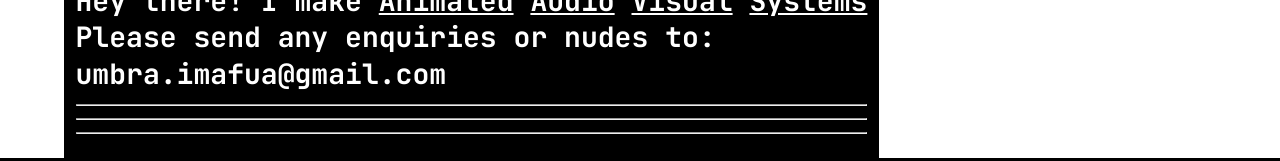
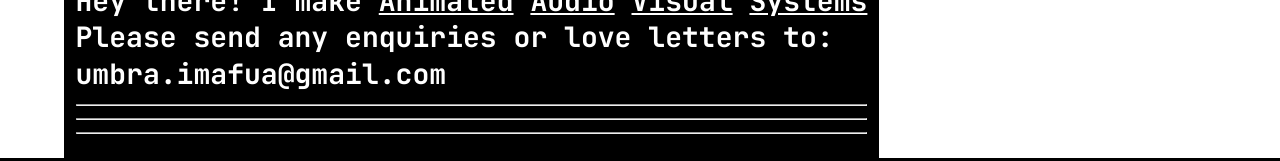
Before and after one commit to umbra-imafua/imafua.github.io, a plain HTML site: page index.html in a window 1280 px wide. Shown: the part 642-803 px from the top of the page. Drawn offline with Linux system fonts and the light colour scheme; files whose address does not match are found by name.

Commit message:
test commit

```diff
--- a/index.html
+++ b/index.html
@@ -43,7 +43,7 @@
         <div class="banner-objects">
             <div class="description-box">
                 <h3>Hey there! I make <a href="#animated">Animated</a> <a href="#audio">Audio</a> <a href="#visual">Visual</a> <a href="#systems">Systems</a> </h3>
-                <h3>Please send any enquiries or nudes to:</h3>
+                <h3>Please send any enquiries or love letters to:</h3>
                 <h3>umbra.imafua@gmail.com</h3>
                 <hr></hr>
                 <hr></hr>
```
